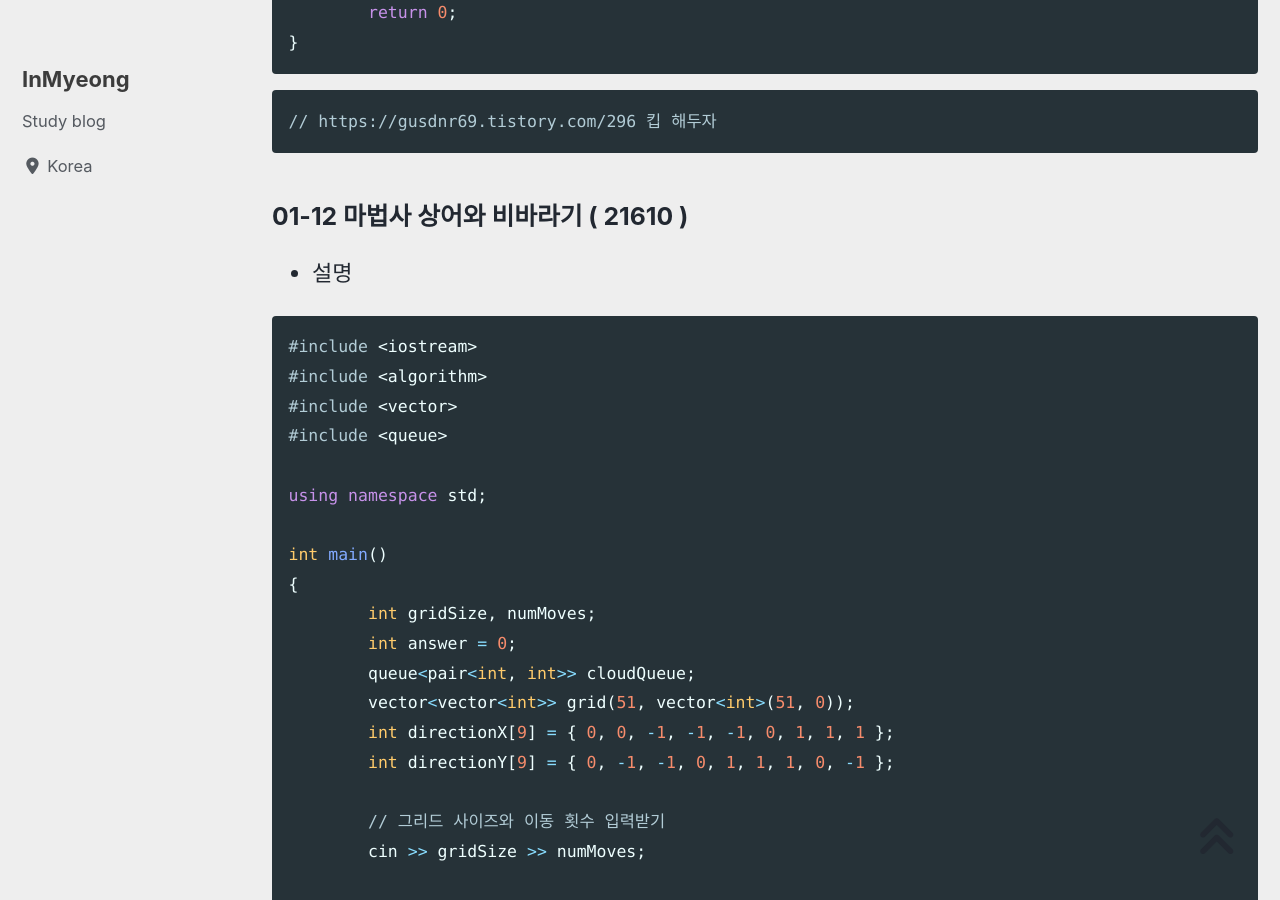
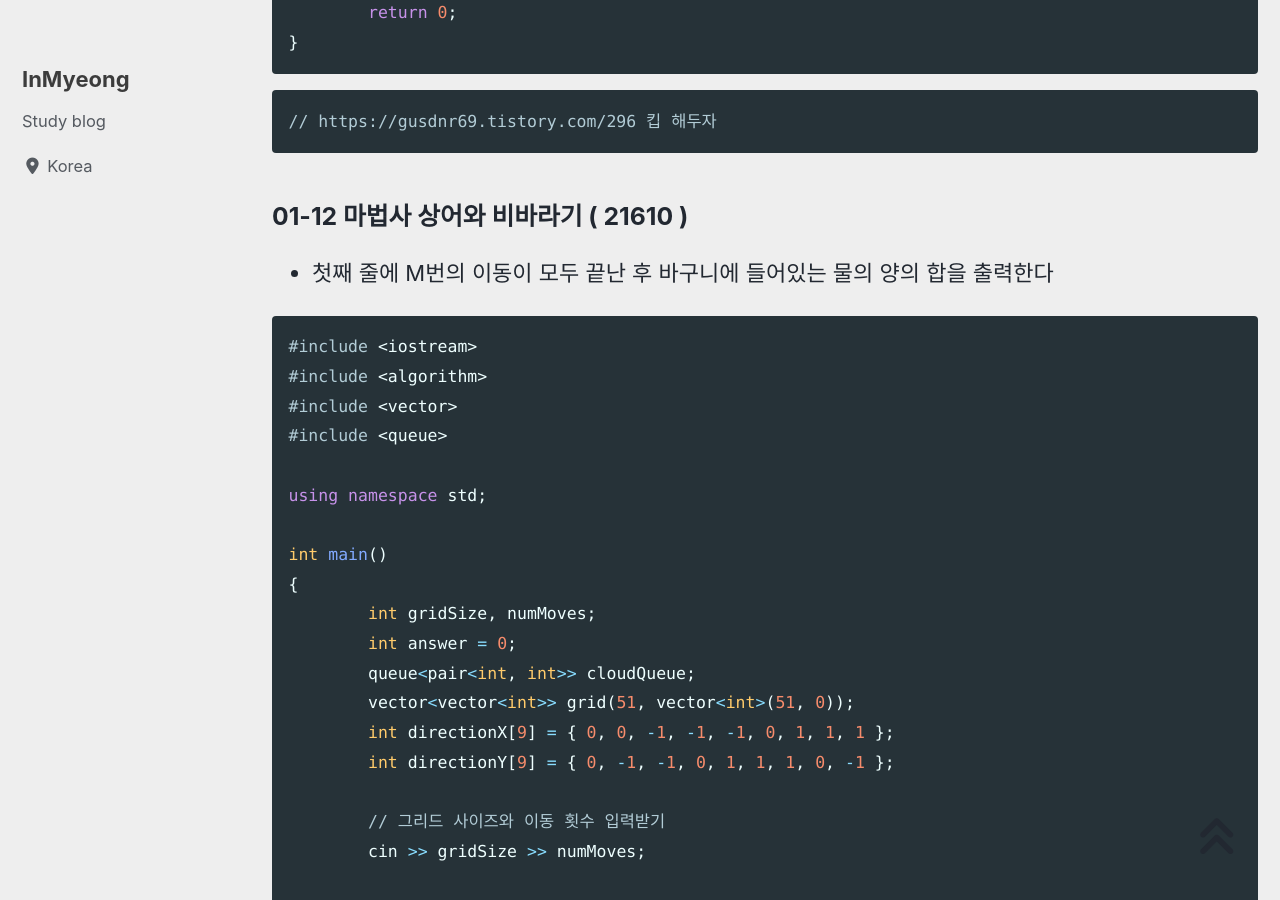
Before and after one commit to devMyeong/devMyeong.github.io, a Jekyll site: the page built from _posts/codingTest/2023-05-01-삼성기출.md, in a window 1280 px wide and 900 px high, scrolled down 34810 px. Built offline with Jekyll 4.4.1, drawn with Linux system fonts in a browser that asks for light colours; cached includes are drawn as plain includes; nearby versions of some CDN libraries; some web fonts are replaced; comment, search, counter and statistics services are not loaded.

Commit message:
Chore : 수정

````diff
--- a/_posts/codingTest/2023-05-01-삼성기출.md
+++ b/_posts/codingTest/2023-05-01-삼성기출.md
@@ -1139,7 +1139,7 @@ int main()
 ```
 
 ### 01-12 마법사 상어와 비바라기 ( 21610 )
-- 설명
+- 첫째 줄에 M번의 이동이 모두 끝난 후 바구니에 들어있는 물의 양의 합을 출력한다
 
 ```cpp
 #include <iostream>
````
